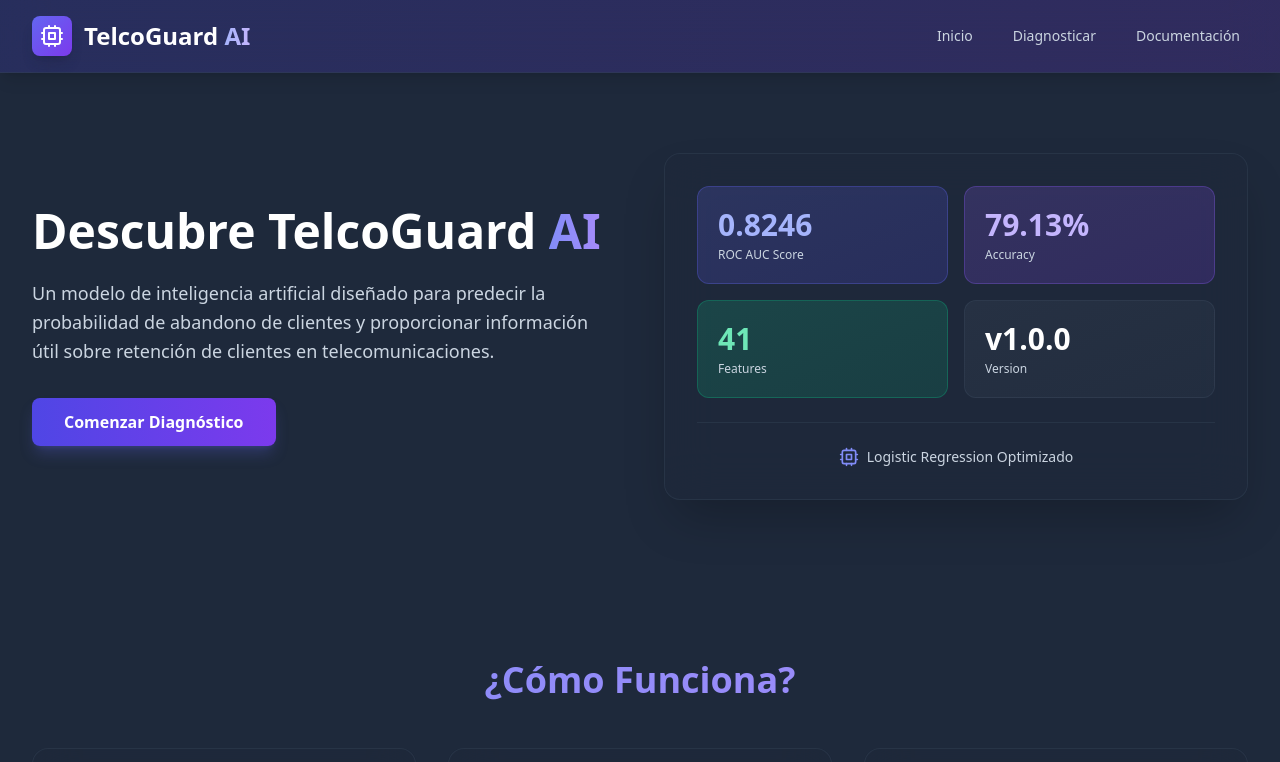
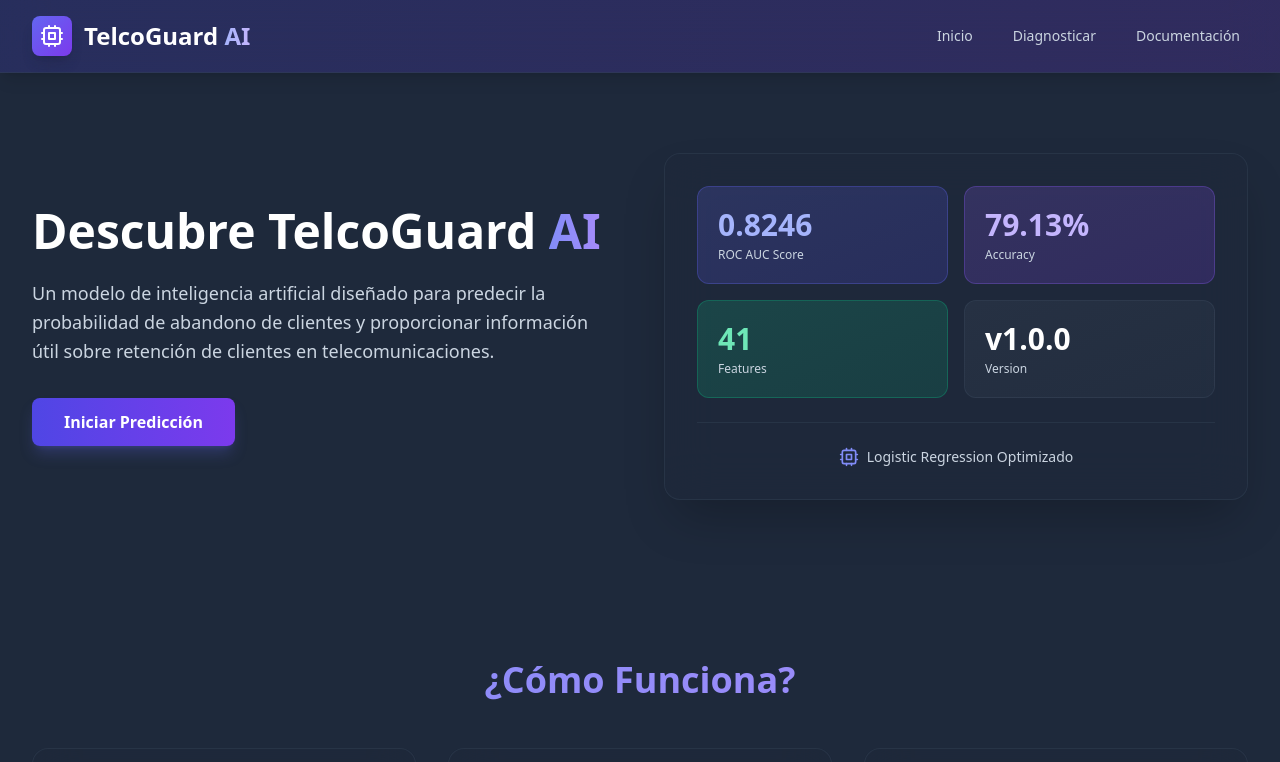
Before and after one commit to alvaretto/telco-vercel, a React (Vite) app: page / in a window 1280 px wide. Shown: the top 762 px of the page. Built offline with nearby package versions, Linux system fonts and the light colour scheme; the HTML template or start-up script is replaced by a standard one.

Commit message:
Cambiar texto del botón: 'Comenzar Diagnóstico' → 'Iniciar Predicción'

```diff
--- a/src/App.jsx
+++ b/src/App.jsx
@@ -337,7 +337,7 @@ const TelcoGuardAI = () => {
                 className="bg-gradient-to-r from-indigo-600 to-violet-600 hover:from-indigo-500 hover:to-violet-500 text-white px-8 py-3 rounded-lg font-semibold shadow-lg shadow-indigo-500/25 hover:shadow-indigo-500/40 transition-all focus:outline-none focus:ring-2 focus:ring-indigo-400 focus:ring-offset-2 focus:ring-offset-slate-800"
                 aria-label="Ir a la sección de diagnóstico"
               >
-                Comenzar Diagnóstico
+                Iniciar Predicción
               </button>
             </div>
 
```
